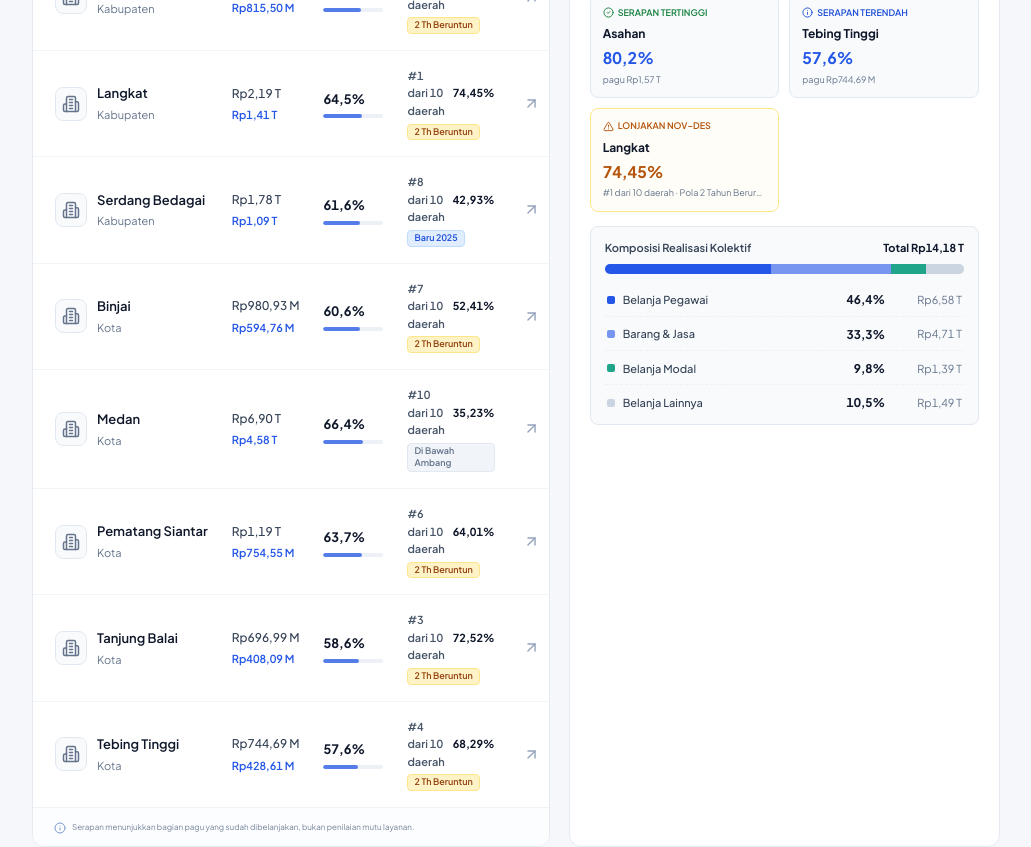
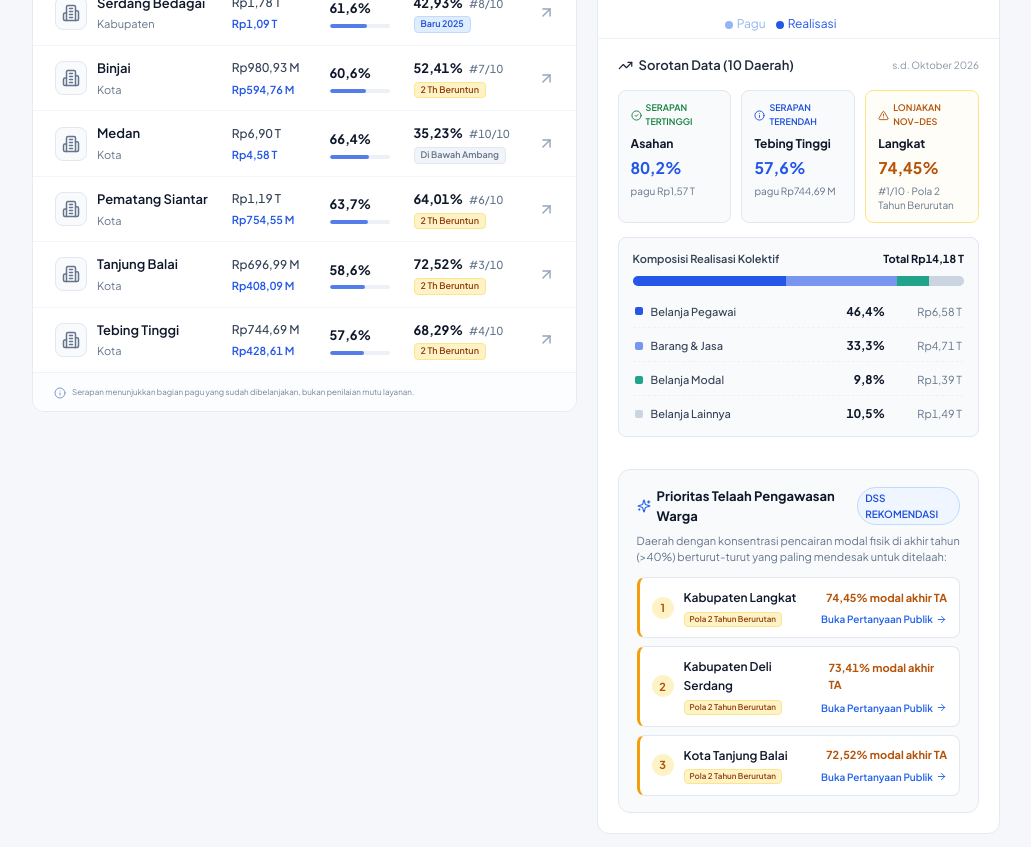
Before and after one commit to NoOnesZ/GovSight-ID, a Next.js app: page / in a window 1280 px wide. Shown: the part 1260-2107 px from the top of the page, without its empty margins (240-1271 px from the left). Built offline with nearby package versions, Linux system fonts and the light colour scheme.

Commit message:
feat(explorer): polish mobile cards, desktop table flag layout, horizontal spending chart, and DSS priority panel

```diff
--- a/src/app/globals.css
+++ b/src/app/globals.css
@@ -798,9 +798,9 @@ svg {
 }
 .explore-grid {
   display: grid;
-  grid-template-columns: 1.2fr 1fr;
-  gap: 19px;
-  align-items: stretch;
+  grid-template-columns: 1.35fr 1fr;
+  gap: 20px;
+  align-items: start;
 }
 .panel {
   background: white;
@@ -892,7 +892,7 @@ table {
   padding-right: 20px;
 }
 .region-table td {
-  padding: 16px 12px;
+  padding: 12px 12px;
   border-bottom: 1px solid #f1f5f9;
   vertical-align: middle;
 }
@@ -1029,6 +1029,10 @@ table {
 }
 .chart-panel .spending-chart {
   height: 285px;
+}
+.spending-chart.spending-chart-horizontal-bars,
+.chart-panel .spending-chart.spending-chart-horizontal-bars {
+  height: 380px;
 }
 .muted {
   color: #a2aec0;
@@ -3869,7 +3873,7 @@ table {
 }
 .highlights-grid {
   display: grid;
-  grid-template-columns: repeat(auto-fit, minmax(130px, 1fr));
+  grid-template-columns: repeat(3, 1fr);
   gap: 10px;
 }
 .highlight-card {
@@ -3932,11 +3936,11 @@ table {
   color: #b45309;
 }
 .highlight-card small {
-  font-size: 9px;
+  font-size: 10px;
   color: #64748b;
-  white-space: nowrap;
-  overflow: hidden;
-  text-overflow: ellipsis;
+  white-space: normal;
+  line-height: 1.35;
+  margin-top: 3px;
 }
 
 /* Aggregate Composition Box */
@@ -4095,20 +4099,21 @@ table {
 .table-flag-cell {
   display: flex;
   flex-direction: column;
-  gap: 4px;
+  gap: 3px;
+  white-space: nowrap;
 }
 .table-flag-top {
   display: flex;
-  align-items: center;
-  gap: 8px;
+  align-items: baseline;
+  gap: 6px;
 }
 .table-flag-rank {
   font-size: 11px;
-  font-weight: 600;
-  color: #475569;
+  font-weight: 500;
+  color: #64748b;
 }
 .table-flag-share {
-  font-size: 11px;
+  font-size: 13px;
   font-weight: 700;
   color: #0f172a;
 }
@@ -4140,6 +4145,214 @@ table {
   background: #f1f5f9;
   color: #64748b;
   border: 1px solid #e2e8f0;
+}
+
+/* DSS Priority Box in Explorer */
+.dss-priority-box {
+  background: #f8fafc;
+  border: 1px solid #e2e8f0;
+  border-radius: 12px;
+  padding: 16px 18px;
+  margin-top: 18px;
+}
+.dss-priority-header {
+  display: flex;
+  align-items: center;
+  justify-content: space-between;
+}
+.dss-priority-title {
+  display: flex;
+  align-items: center;
+  gap: 6px;
+}
+.dss-priority-title h5 {
+  font-size: 13px;
+  font-weight: 700;
+  color: #0f172a;
+  margin: 0;
+}
+.dss-priority-title .dss-icon {
+  color: #2563eb;
+}
+.dss-badge {
+  font-size: 10px;
+  font-weight: 600;
+  text-transform: uppercase;
+  background: #eff6ff;
+  color: #1d4ed8;
+  border: 1px solid #bfdbfe;
+  padding: 2px 7px;
+  border-radius: 999px;
+}
+.dss-priority-desc {
+  font-size: 11px;
+  color: #64748b;
+  margin: 6px 0 12px;
+  line-height: 1.45;
+}
+.dss-priority-list {
+  display: flex;
+  flex-direction: column;
+  gap: 8px;
+}
+.dss-priority-item {
+  display: flex;
+  align-items: center;
+  gap: 10px;
+  background: #ffffff;
+  border: 1px solid #e2e8f0;
+  border-left: 3px solid #f59e0b;
+  border-radius: 8px;
+  padding: 10px 12px;
+  text-decoration: none;
+  color: inherit;
+  transition: all 0.15s ease;
+}
+.dss-priority-item:hover {
+  background: #fefce8;
+  border-color: #fcd34d;
+  transform: translateY(-1px);
+}
+.dss-priority-num {
+  width: 22px;
+  height: 22px;
+  border-radius: 999px;
+  background: #fef3c7;
+  color: #b45309;
+  font-weight: 700;
+  font-size: 11px;
+  display: flex;
+  align-items: center;
+  justify-content: center;
+  flex-shrink: 0;
+}
+.dss-priority-info {
+  flex: 1;
+  min-width: 0;
+}
+.dss-priority-name-row {
+  display: flex;
+  align-items: center;
+  justify-content: space-between;
+  gap: 8px;
+}
+.dss-priority-name-row strong {
+  font-size: 12px;
+  font-weight: 600;
+  color: #0f172a;
+}
+.dss-priority-share {
+  font-size: 11px;
+  font-weight: 700;
+  color: #b45309;
+  font-variant-numeric: tabular-nums;
+}
+.dss-priority-meta {
+  display: flex;
+  align-items: center;
+  justify-content: space-between;
+  margin-top: 4px;
+}
+.persistence-tag.small {
+  font-size: 8px;
+  padding: 1px 5px;
+}
+.dss-action-text {
+  display: inline-flex;
+  align-items: center;
+  gap: 3px;
+  font-size: 10px;
+  font-weight: 600;
+  color: #2563eb;
+}
+
+/* Mobile Table Card Transformation for Screen <= 640px */
+.mobile-budget-label {
+  display: none;
+}
+@media (max-width: 640px) {
+  .mobile-budget-label {
+    display: inline;
+    font-size: 11px;
+    font-weight: 500;
+    color: #64748b;
+  }
+  .table-scroll {
+    overflow: visible;
+  }
+  .table-hint {
+    display: none;
+  }
+  .region-table {
+    display: block;
+    min-width: 0;
+    width: 100%;
+  }
+  .region-table thead {
+    display: none;
+  }
+  .region-table tbody {
+    display: flex;
+    flex-direction: column;
+    gap: 12px;
+  }
+  .region-table tbody > tr {
+    display: grid;
+    grid-template-columns: 1fr auto;
+    grid-template-areas:
+      "name link"
+      "budget rate"
+      "flag flag";
+    gap: 10px 14px;
+    background: #ffffff;
+    border: 1px solid #e2e8f0;
+    border-radius: 12px;
+    padding: 14px 16px;
+    box-shadow: 0 1px 3px rgba(0, 0, 0, 0.03);
+  }
+  .region-table tbody > tr:hover {
+    border-color: #cbd5e1;
+    box-shadow: 0 2px 6px rgba(0, 0, 0, 0.05);
+  }
+  .region-table td {
+    display: block;
+    padding: 0 !important;
+    border: none !important;
+  }
+  .region-table td:nth-child(1) {
+    grid-area: name;
+  }
+  .region-table td:nth-child(5) {
+    grid-area: link;
+    align-self: start;
+    justify-self: end;
+  }
+  .region-table td:nth-child(2) {
+    grid-area: budget;
+    padding-top: 8px !important;
+    border-top: 1px dashed #edf2f7 !important;
+  }
+  .region-table td:nth-child(3) {
+    grid-area: rate;
+    padding-top: 8px !important;
+    border-top: 1px dashed #edf2f7 !important;
+    text-align: right;
+  }
+  .region-table td:nth-child(4) {
+    grid-area: flag;
+    padding-top: 10px !important;
+    border-top: 1px solid #f1f5f9 !important;
+  }
+  .table-flag-cell {
+    flex-direction: row;
+    align-items: center;
+    justify-content: space-between;
+    gap: 8px;
+    width: 100%;
+  }
+  .highlights-grid {
+    grid-template-columns: 1fr;
+  }
 }
 
 /* Profile Anomaly Notice */
--- a/src/components/charts.tsx
+++ b/src/components/charts.tsx
@@ -106,16 +106,25 @@ function trillionTick(value: number) {
   return `${value.toLocaleString("id-ID")} T`;
 }
 
-export function SpendingChart({ snapshots }: { snapshots: Snapshot[] }) {
+export function SpendingChart({
+  snapshots,
+  layout = snapshots.length > 4 ? "vertical" : "horizontal",
+}: {
+  snapshots: Snapshot[];
+  layout?: "horizontal" | "vertical";
+}) {
   const data = snapshots.map((row) => ({
-    name: regions.find((region) => region.code === row.regionCode)?.shortName,
+    name: regions.find((region) => region.code === row.regionCode)?.shortName ?? "",
     Pagu: row.total.budget === null ? null : Number(row.total.budget) / 1e12,
     Realisasi:
       row.total.realized === null ? null : Number(row.total.realized) / 1e12,
   }));
+
+  const isVertical = layout === "vertical";
+
   return (
     <div
-      className="spending-chart"
+      className={`spending-chart ${isVertical ? "spending-chart-horizontal-bars" : ""}`}
       role="img"
       aria-label="Grafik perbandingan pagu dan realisasi. Angka lengkap tersedia pada tabel daerah."
     >
@@ -123,8 +132,63 @@ export function SpendingChart({ snapshots }: { snapshots: Snapshot[] }) {
         width="100%"
         height="100%"
         minWidth={1}
-        initialDimension={{ width: 650, height: 290 }}
+        initialDimension={{ width: 650, height: isVertical ? 380 : 290 }}
       >
+        {isVertical ? (
+          <BarChart
+            layout="vertical"
+            data={data}
+            margin={{ top: 8, left: -4, right: 16, bottom: 0 }}
+            barGap={3}
+            barCategoryGap="22%"
+          >
+            <CartesianGrid
+              strokeDasharray="3 5"
+              horizontal={false}
+              stroke="#EAF0F6"
+            />
+            <XAxis
+              type="number"
+              tickFormatter={trillionTick}
+              axisLine={false}
+              tickLine={false}
+              tick={axis}
+            />
+            <YAxis
+              type="category"
+              dataKey="name"
+              width={100}
+              axisLine={false}
+              tickLine={false}
+              tick={{ fill: "#334155", fontSize: 11, fontWeight: 500 }}
+              interval={0}
+            />
+            <Tooltip
+              contentStyle={tooltipStyle}
+              cursor={{ fill: "#f6f8fd" }}
+              formatter={(value) => compactMoney(String(Number(value) * 1e12))}
+            />
+            <Legend
+              iconType="circle"
+              iconSize={8}
+              wrapperStyle={{ fontSize: 12, paddingTop: 10 }}
+            />
+            <Bar
+              isAnimationActive={false}
+              dataKey="Pagu"
+              fill="#93B4F5"
+              radius={[0, 4, 4, 0]}
+              maxBarSize={14}
+            />
+            <Bar
+              isAnimationActive={false}
+              dataKey="Realisasi"
+              fill="#2457E7"
+              radius={[0, 4, 4, 0]}
+              maxBarSize={14}
+            />
+          </BarChart>
+        ) : (
           <BarChart
             data={data}
             margin={{ top: 14, left: -19, right: 8, bottom: 0 }}
@@ -156,13 +220,13 @@ export function SpendingChart({ snapshots }: { snapshots: Snapshot[] }) {
             />
             <Legend
               iconType="circle"
-            iconSize={7}
+              iconSize={8}
               wrapperStyle={{ fontSize: 12, paddingTop: 20 }}
             />
             <Bar
               isAnimationActive={false}
               dataKey="Pagu"
-            fill="#DDE6FB"
+              fill="#93B4F5"
               radius={[4, 4, 0, 0]}
               maxBarSize={36}
             />
@@ -174,6 +238,7 @@ export function SpendingChart({ snapshots }: { snapshots: Snapshot[] }) {
               maxBarSize={36}
             />
           </BarChart>
+        )}
       </ResponsiveContainer>
     </div>
   );
--- a/src/components/explorer.tsx
+++ b/src/components/explorer.tsx
@@ -24,6 +24,7 @@ import {
   MapPin,
   Search,
   SlidersHorizontal,
+  Sparkles,
   TrendingUp,
   Wallet,
 } from "lucide-react";
@@ -219,6 +220,19 @@ export function Explorer({ dataset }: { dataset: Dataset }) {
     })
     .filter((item) => item.flag.share !== null)
     .sort((a, b) => (b.flag.share ?? 0) - (a.flag.share ?? 0))[0];
+
+  // Prioritas daerah dengan penumpukan modal di akhir tahun untuk telaah warga (DSS)
+  const topFlaggedRegions = visible
+    .map((s) => ({
+      region: regions.find((r) => r.code === s.regionCode)!,
+      flag: flagFor(s.regionCode),
+      persistence: persistenceMap.get(s.regionCode),
+    }))
+    .filter(
+      (item) => item.flag.status === "ditandai" && item.flag.share !== null,
+    )
+    .sort((a, b) => (b.flag.share ?? 0) - (a.flag.share ?? 0))
+    .slice(0, 3);
 
   return (
     <>
@@ -535,12 +549,14 @@ export function Explorer({ dataset }: { dataset: Dataset }) {
                                 className="table-money"
                                 title={fullMoney(snapshot.total.budget)}
                               >
+                                <span className="mobile-budget-label">Pagu </span>
                                 {compactMoney(snapshot.total.budget)}
                               </div>
                               <div
                                 className="table-realized"
                                 title={fullMoney(snapshot.total.realized)}
                               >
+                                <span className="mobile-budget-label">Realisasi </span>
                                 {compactMoney(snapshot.total.realized)}
                               </div>
                             </td>
@@ -579,15 +595,14 @@ export function Explorer({ dataset }: { dataset: Dataset }) {
                               ) : (
                                 <div className="table-flag-cell">
                                   <div className="table-flag-top">
-                                    <span className="table-flag-rank">
-                                      #{rankMap.get(region.code)} dari{" "}
-                                      {regions.length} daerah
-                                    </span>
                                     <strong className="table-flag-share">
                                       {formatFlagShare(
                                         flagFor(region.code).share,
                                       )}
                                     </strong>
+                                    <span className="table-flag-rank">
+                                      #{rankMap.get(region.code)}/10
+                                    </span>
                                   </div>
                                   <div className="table-flag-bottom">
                                     {persistenceMap.get(region.code)?.status ===
@@ -724,8 +739,7 @@ export function Explorer({ dataset }: { dataset: Dataset }) {
                           {formatFlagShare(highestYearEnd.flag.share)}
                         </span>
                         <small>
-                          #{rankMap.get(highestYearEnd.region.code)} dari{" "}
-                          {regions.length} daerah ·{" "}
+                          #{rankMap.get(highestYearEnd.region.code)}/10 ·{" "}
                           {persistenceMap.get(highestYearEnd.region.code)
                             ?.label ?? "2 bulan akhir"}
                         </small>
@@ -776,6 +790,48 @@ export function Explorer({ dataset }: { dataset: Dataset }) {
                       ))}
                     </div>
                   </div>
+
+                  {topFlaggedRegions.length > 0 && (
+                    <div className="dss-priority-box">
+                      <div className="dss-priority-header">
+                        <div className="dss-priority-title">
+                          <Sparkles size={14} className="dss-icon" />
+                          <h5>Prioritas Telaah Pengawasan Warga</h5>
+                        </div>
+                        <span className="dss-badge">DSS Rekomendasi</span>
+                      </div>
+                      <p className="dss-priority-desc">
+                        Daerah dengan konsentrasi pencairan modal fisik di akhir tahun (&gt;40%) berturut-turut yang paling mendesak untuk ditelaah:
+                      </p>
+                      <div className="dss-priority-list">
+                        {topFlaggedRegions.map((item, idx) => (
+                          <Link
+                            key={item.region.code}
+                            href={`/daerah/${item.region.code}?${period}#pertanyaan`}
+                            className="dss-priority-item"
+                          >
+                            <span className="dss-priority-num">{idx + 1}</span>
+                            <div className="dss-priority-info">
+                              <div className="dss-priority-name-row">
+                                <strong>{item.region.name}</strong>
+                                <span className="dss-priority-share">
+                                  {formatFlagShare(item.flag.share)} modal akhir TA
+                                </span>
+                              </div>
+                              <div className="dss-priority-meta">
+                                <span className="persistence-tag recurring small">
+                                  {item.persistence?.label ?? "2 Th Beruntun"}
+                                </span>
+                                <span className="dss-action-text">
+                                  Buka Pertanyaan Publik <ArrowRight size={11} />
+                                </span>
+                              </div>
+                            </div>
+                          </Link>
+                        ))}
+                      </div>
+                    </div>
+                  )}
                 </div>
               </div>
             </div>
```
Lines whose indentation alone changed are shown as unchanged.
